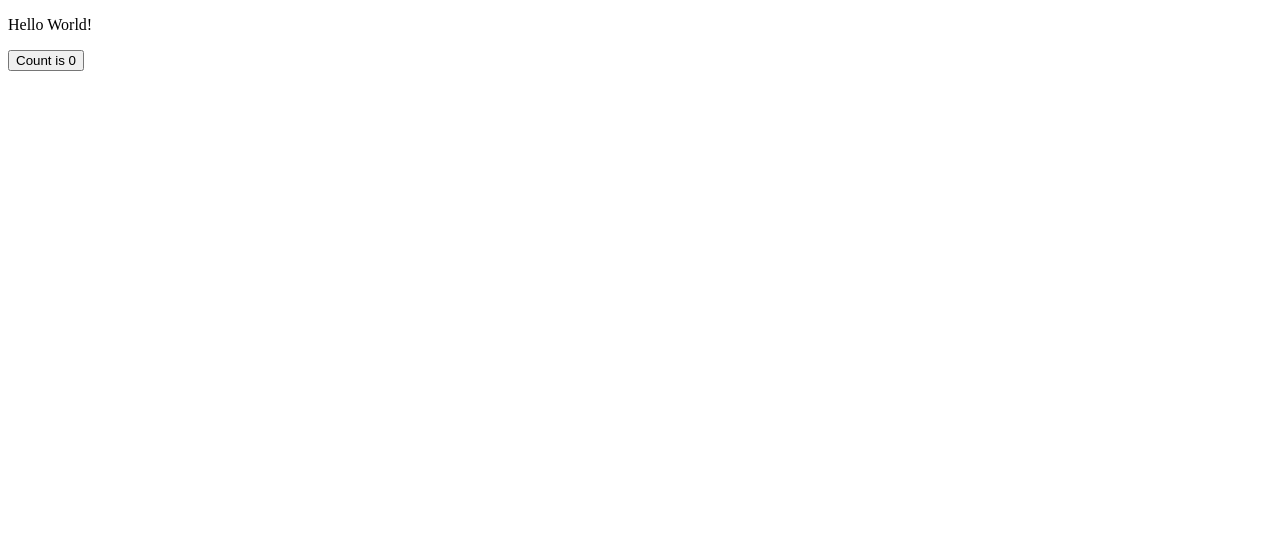
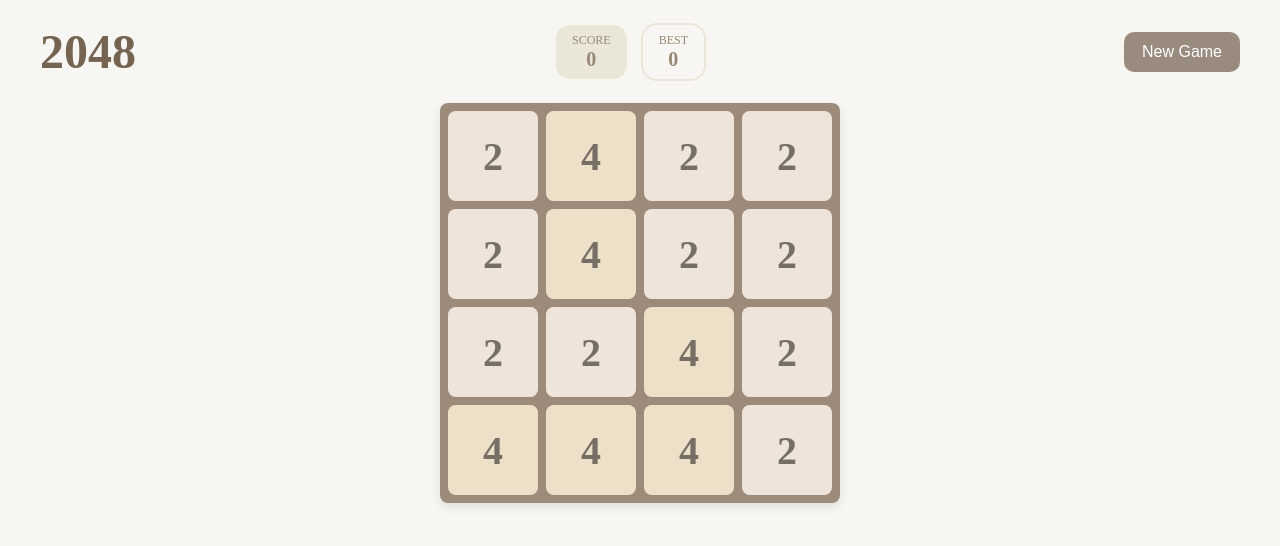
Before and after one commit to kimnamheeee/waffle-week3, a React (Vite) app: page / in a window 1280 px wide. Shown: the top 546 px of the page. Built offline with nearby package versions, Linux system fonts and the light colour scheme.

Commit message:
✨ feat(gamepage): add gamepage

```diff
--- a/src/App.tsx
+++ b/src/App.tsx
@@ -1,15 +1,13 @@
-import { useState } from 'react';
+import { GameProvider } from './store/gameStore';
+import GlobalStyle from './styles/GlobalStyle';
+import GamePage from './pages/gamePage';
 
 const App = () => {
-  const [count, setCount] = useState(0);
-
   return (
-    <div>
-      <p>Hello World!</p>
-      <button onClick={() => setCount((count) => count + 1)}>
-        Count is {count}
-      </button>
-    </div>
+    <GameProvider>
+      <GlobalStyle />
+      <GamePage />
+    </GameProvider>
   );
 };
 
--- /dev/null
+++ b/src/pages/gamePage.tsx
@@ -0,0 +1,53 @@
+import styled from 'styled-components';
+import GameButton from '../components/GameButton';
+import GameGrid from '../components/GameGrid';
+import ScoreBoard from '../components/ScoreBoard';
+import useGame from '../hooks/useGame';
+
+const Container = styled.div`
+  display: flex;
+  flex-direction: column;
+  align-items: center;
+  background-color: #F8F6F2;
+  height: 100vh;
+  width: 100vw;
+  padding: 24px 40px;
+  box-sizing: border-box;
+  gap: 24px;
+`;
+
+const Title = styled.h1`
+  font-size: 3rem;
+  font-weight: 900;
+  color: #756452;
+`;
+
+const Header = styled.div`
+  display: flex;
+  align-items: center;
+  justify-content: space-between;
+  width: 100%;
+`;
+
+const ScoreBoardContainer = styled.div`
+  display: flex;
+  gap: 16px;
+`;
+
+export default function GamePage() {
+    const { resetGame } = useGame();
+
+    return (
+        <Container>
+        <Header>
+          <Title>2048</Title>
+          <ScoreBoardContainer>
+            <ScoreBoard type="score" />
+            <ScoreBoard type="highScore" />
+          </ScoreBoardContainer>
+          <GameButton onClick={() => {resetGame()}}>New Game</GameButton>
+        </Header>
+        <GameGrid />
+      </Container>
+    )
+}
```
